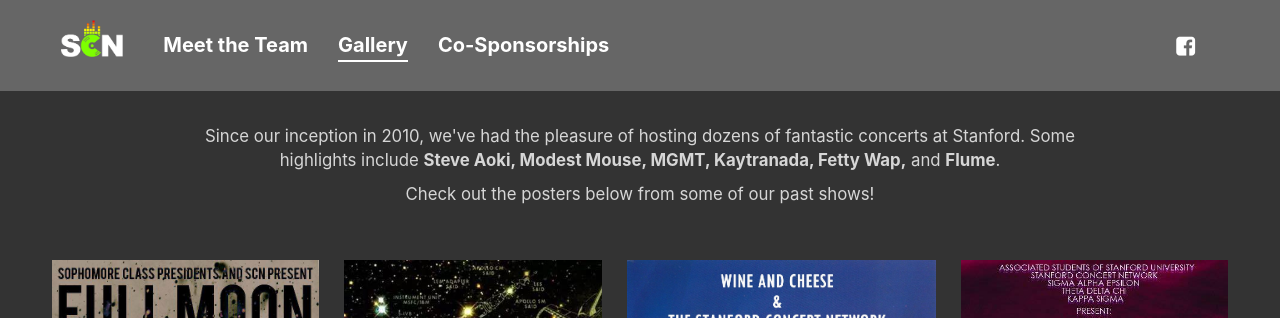
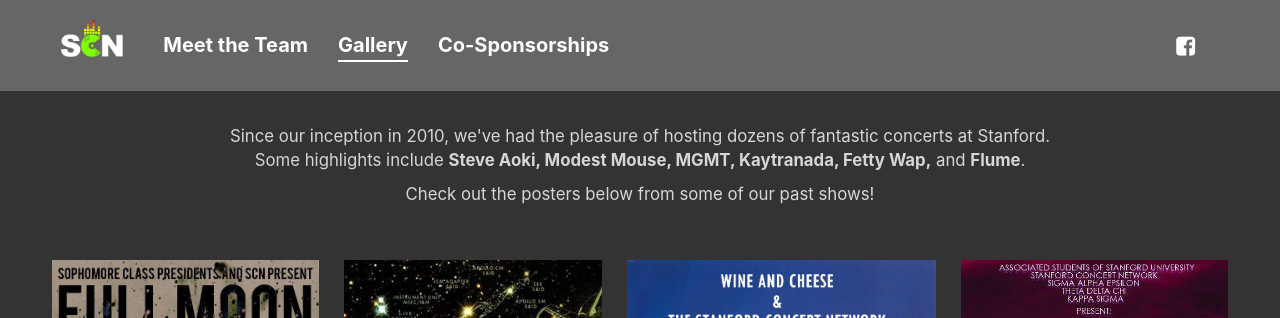
Before and after one commit to StanfordConcertNetwork/scn.stanford.edu, a Jekyll site: the page built from gallery.html, in a window 1280 px wide. Shown: the top 318 px of the page. Built offline with Jekyll 4.4.1, drawn with Linux system fonts in a browser that asks for light colours; nearby versions of some CDN libraries; comment, search, counter and statistics services are not loaded.

Commit message:
Put gallery info in container and fix gallery JS

```diff
--- a/gallery.html
+++ b/gallery.html
@@ -3,19 +3,26 @@
 ---
 
 <div class="gallery">
-    <div class="gallery-intro">
+    <div class="container gallery-intro">
         <p>Since our inception in 2010, we've had the pleasure of hosting dozens of fantastic concerts at Stanford. Some highlights include <b>Steve Aoki, Modest Mouse, MGMT, Kaytranada, Fetty Wap,</b> and <b>Flume</b>.</p>
         <p>Check out the posters below from some of our past shows!</p>
     </div>
-    {% for image in site.static_files %} {% if image.path contains 'img/posters' %}
-    <a href="{{ image.path }}">
-        <img src="{{ image.path }}">
-    </a>
-    {% endif %} {% endfor %}
+    {% for image in site.static_files %}
+        {% if image.path contains 'img/posters' %}
+            <a class="gallery-item" href="{{ image.path }}">
+                <img src="{{ image.path }}">
+            </a>
+        {% endif %}
+    {% endfor %}
 </div>
 
 <link href="//cdnjs.cloudflare.com/ajax/libs/lightgallery/1.2.21/css/lightgallery.min.css" rel="stylesheet">
 <script src="//cdnjs.cloudflare.com/ajax/libs/lightgallery/1.2.21/js/lightgallery.min.js"></script>
 <script src="//cdnjs.cloudflare.com/ajax/libs/lightgallery/1.2.21/js/lg-thumbnail.min.js"></script>
 
-<script>$('.gallery').lightGallery({thumbnail: true})</script>
+<script>
+$('.gallery').lightGallery({
+    thumbnail: true,
+    selector: '.gallery-item',
+});
+</script>
```
